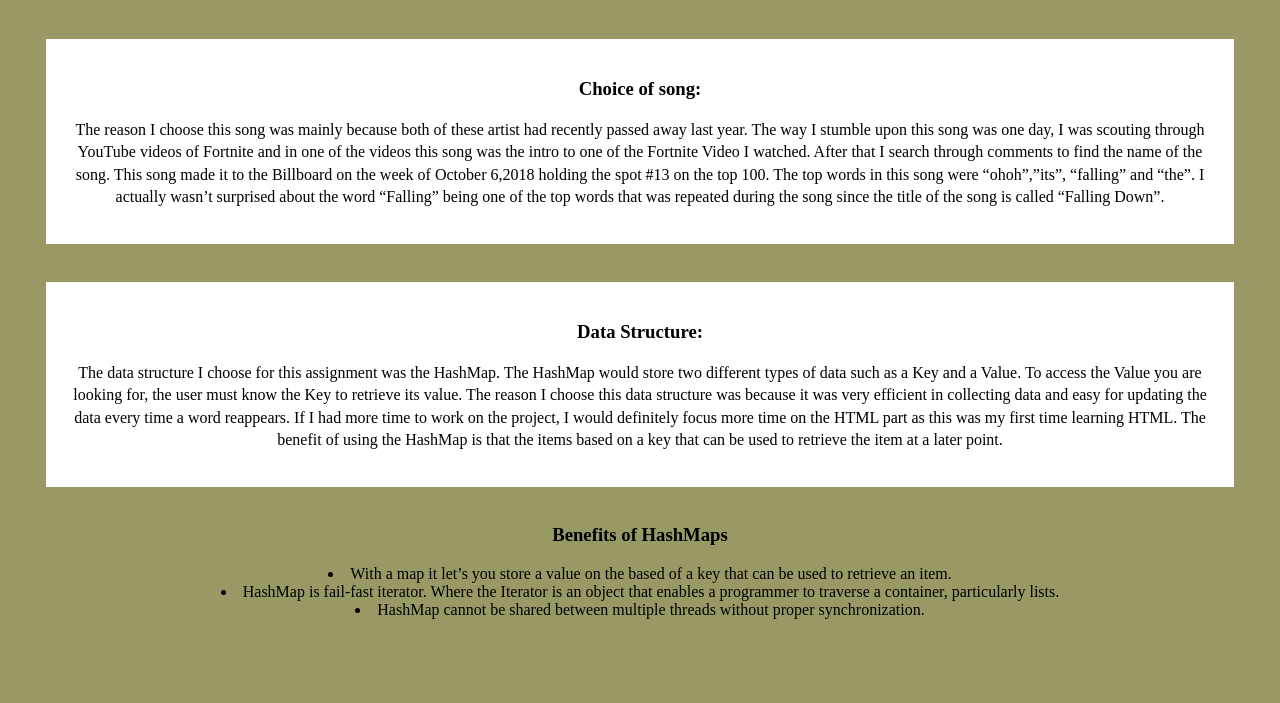
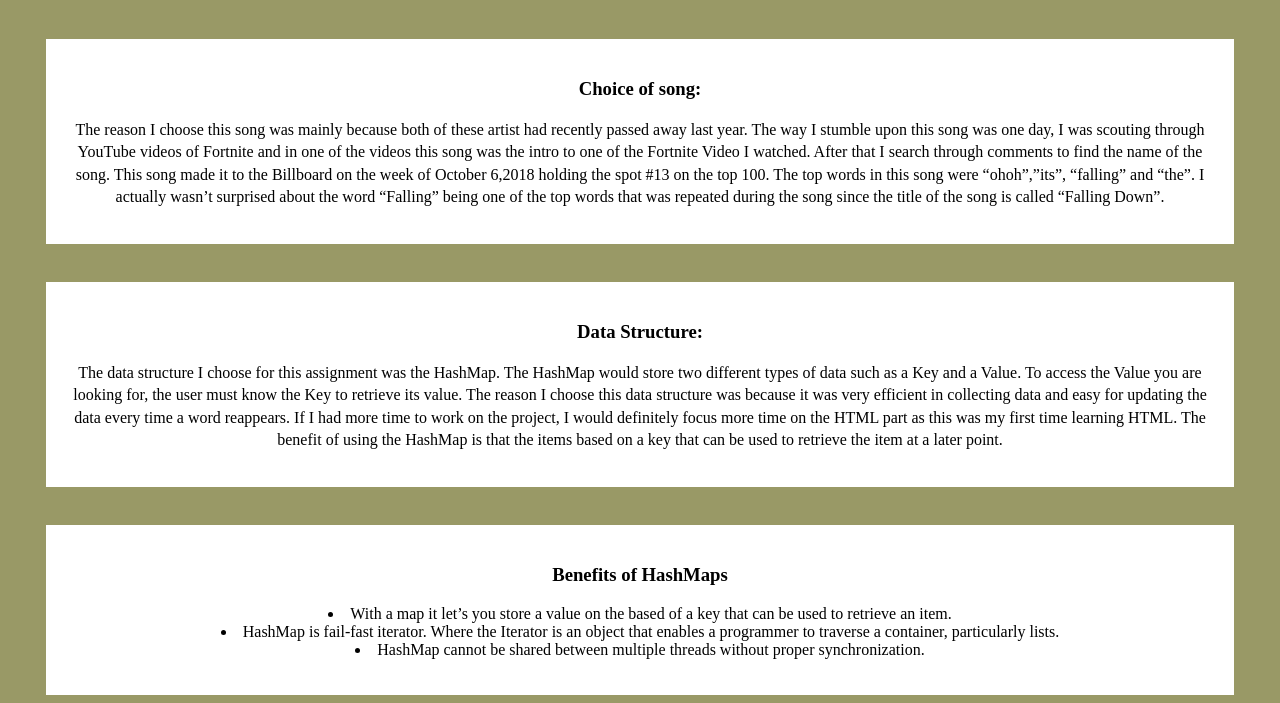
Before and after one commit to joshuamilian/Assignment3, a plain HTML site: page index.html in a window 1280 px wide. Shown: the part 522-1225 px from the top of the page. Before the commit the page ends 1157 px from the top, so only its background shows below. Drawn offline with Linux system fonts and the light colour scheme.

Commit message:
Update index.html

```diff
--- a/index.html
+++ b/index.html
@@ -81,7 +81,7 @@ The benefit of using the HashMap is that the items based on a key that can be us
 
 <br>
 
-<div class=“card”>
+<div class="card">
 
 <h3>Benefits of HashMaps</h3>
 
```
